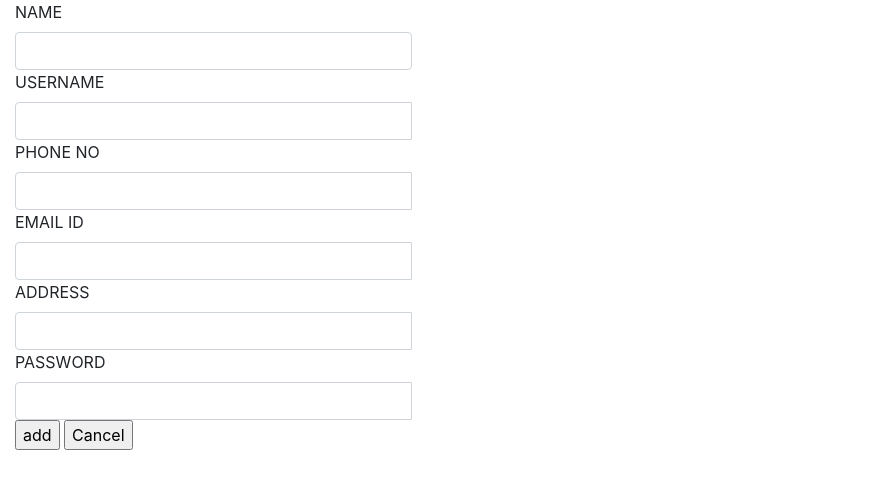
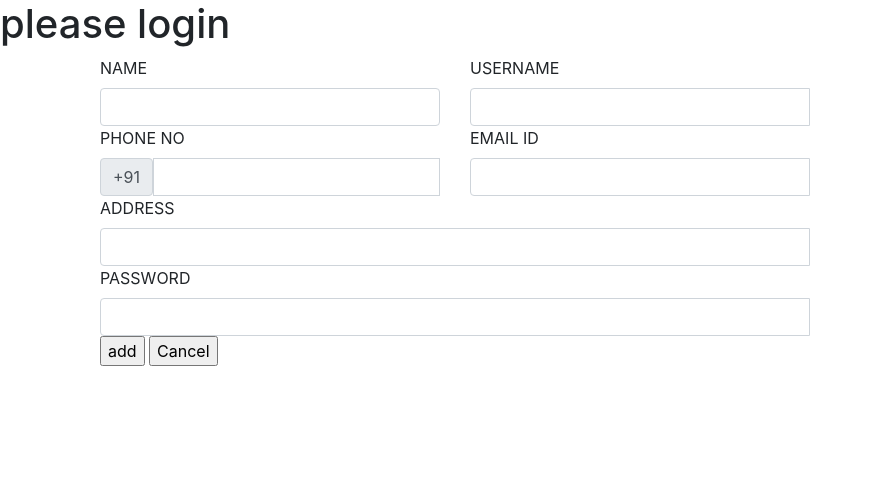
Before and after one commit to tharunmanikonda/Blood-bank-management-system, a PHP site: page /signup/doctor.php in a window 1280 px wide. Shown: the top 489 px of the page, without its empty margins (0-871 px from the left). Run offline with PHP 8.4, Linux system fonts and the light colour scheme.

Commit message:
login forms are updated

```diff
--- a/bootstrap/css/background.css
+++ b/bootstrap/css/background.css
@@ -1,3 +1,3 @@
 body{
-    background-color: rgb(132, 75, 155);
+    background-color: rgba(0,123,255,.25);;
 }
--- a/doctorpage.php
+++ b/doctorpage.php
@@ -15,10 +15,11 @@ require_once "pdo.php";
 
 </head>
 <body>
+        <div class="container-fluid">
                 <div class="row">
                       <div class ="col-md-2">
                       </div>
-<div class="col-md-8 shadow p-3 mb-5 bg-white rounded">
+                          <div class="col-md-8 shadow p-3 mb-3 bg-black rounded">
                                 <div id="carouselExampleFade" class="carousel slide carousel-fade" data-ride="carousel">
                                     <div class="carousel-inner">
                                           <div class="carousel-item active">
@@ -43,10 +44,10 @@ require_once "pdo.php";
                                  </div>
                             </div>
                             <div class="jumbotron jumbotron-fluid">
-  <div class="container">
                              <p class="display-4">Fluid jumbotron</p>
                              <p class="lead">This is a modified jumbotron that occupies the entire horizontal space of its parent.</p>
                             </div>
                 </div>
+          </div>
 </body>
 </html>
--- a/doctorscrolldown/donordetails.php
+++ b/doctorscrolldown/donordetails.php
@@ -46,7 +46,7 @@ if(isset($_POST['Cancel'])){
                                 ?>
                             </tbody>
                 </table>
-                <a class="btn btn-primary btn-lg btn-block" data-toggle="collapse" href="../doctorpage.php" role="button" aria-expanded="false" aria-controls="collapseExample">
+                <a class="btn btn-primary btn-lg btn-block"  href="../doctorpage.php" role="button" aria-expanded="false" aria-controls="collapseExample">
                                 back
                 </a>
         </body>
--- a/signup/doctor.php
+++ b/signup/doctor.php
@@ -61,34 +61,43 @@ if ( isset($_POST['username'])) {
  }
  require_once "bootstrap.php";
  ?>
-<form method="post">
-<form class="row g-3 needs-validation" novalidate>
-  <div class="col-md-4">
+ <h1>please login</h1>
+  <div class="container">
+        <div class= "container">
+        <div class="col-12">
+        </div>
+            <form method="post" id="form_login" class="g-2 needs-validation" novalidate>
+            <div class ="row">
+                <div class="col-4">
                           <label for="name" class="form-label">NAME</label>
                           <input type="text" class="form-control"id="name" value ="" required name="name">
                           <div class="valid-feedback">
                                 Looks good!
                           </div>
                 </div>
-    <div class="col-md-4">
+                <div class="col-4">
                        <label for="name" class="form-label">USERNAME</label>
                           <div class="input-group has-validation">
                                <input type="text" class="form-control" name="username" aria-describedby="username" required id="username">
-    <div class="invalid-feedback">
+                               <div class="valid-feedback">
                                 Please choose a username.
                               </div>
                           </div>
                 </div>
-  <div class="col-md-4">
-        <label for="PHONENO"class="form-label">PHONE NO</label>
+            </div>
+            <div class ="row">
+                 <div class="col-4">
+                        <label for="PHONENO"  class="form-label"> PHONE NO</label>
                         <div class="input-group has-validation">
-    <input type="text" id="phoneno"class="form-control" value ="" required name="phoneno">
-    <div class="invalid-feedback">
-        Please enter your are number.
+                                <span class="input-group-text" id="inputGroupPrepend">+91</span>
+                                <input type="text" class="form-control" id="D_PHONENO" value ="" required name="phoneno">
+                                <div class="valid-feedback">
+                                     please enter your phone number.
                                 </div>
                          </div>
                  </div>
-  <div class="col-md-4">
+
+                   <div class="col-4">
                         <label for="emailid"class="form-label">EMAIL ID</label>
                              <div class="input-group has-validation">
                                   <input type="email" id="email"class="form-control" value ="" required  name="email">
@@ -97,7 +106,9 @@ if ( isset($_POST['username'])) {
                                       </div>
                              </div>
                    </div>
-  <div class="col-md-4">
+            </div>
+            <div class ="row">
+                <div class="col-8">
                         <label for="address"class="form-label"> ADDRESS</label>
                         <div class="input-group has-validation">
                             <input type="text" id="address"class="form-control" value ="" required name="address">
@@ -106,19 +117,29 @@ if ( isset($_POST['username'])) {
                                 </div>
                         </div>
                 </div>
-  <div class="col-md-4">
+            </div>
+            <div class ="row">
+                <div class="col-8">
                              <label for="password"class="form-label">PASSWORD </label>
                                       <div class="input-group has-validation">
                                                 <input type="password" name="password" value ="" required class="form-control">
                                                       <div class="invalid-feedback">
                                              Please create a password.
                                                       </div>
+
                                      </div>
                </div>
-  <div class="col-6">
-    <input type="submit" value ="add" id="submit">
+            </div>
+            <div class ="row">
+                    <div class="col-md-12">
+                         <input type="submit"value ="add" id="submit">
                                  <input type="submit" value ="Cancel" name="cancel" id="cancel">
+
                     </div>
+              </div>
+
     </form>
+    </div>
+    </div>
 </body>
 </html>
```
Also changed, not shown: doctorscrolldown/add.php (added, +40 -0 lines), doctorscrolldown/requestdetails.php (+8 -18 lines), images/License free.txt (added, +45 -0 lines), images/License premium.txt (added, +30 -0 lines), index.php (+5 -4 lines), pagenavbar/donorpage.php (+8 -5 lines), signup/donorsignup.php (+30 -21 lines), images/25531.jpg (added), 1 other file. Lines whose indentation alone changed are shown as unchanged.
